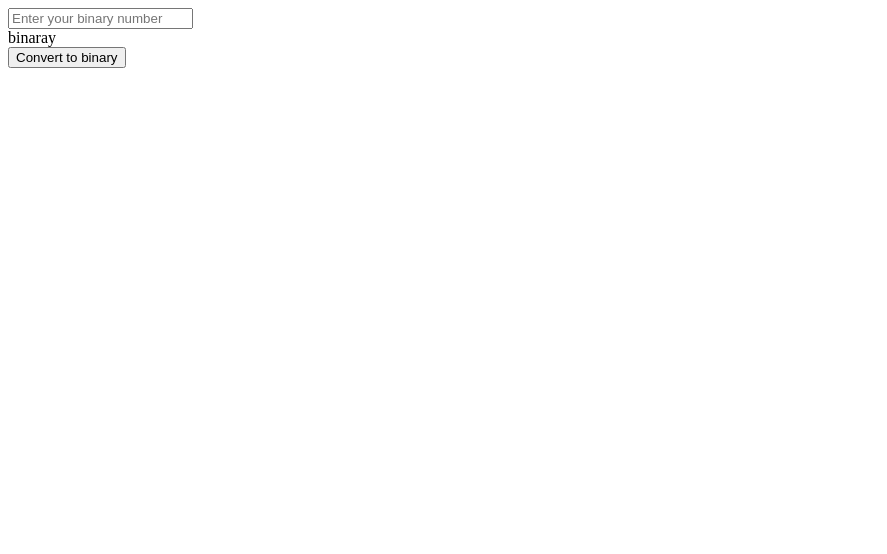
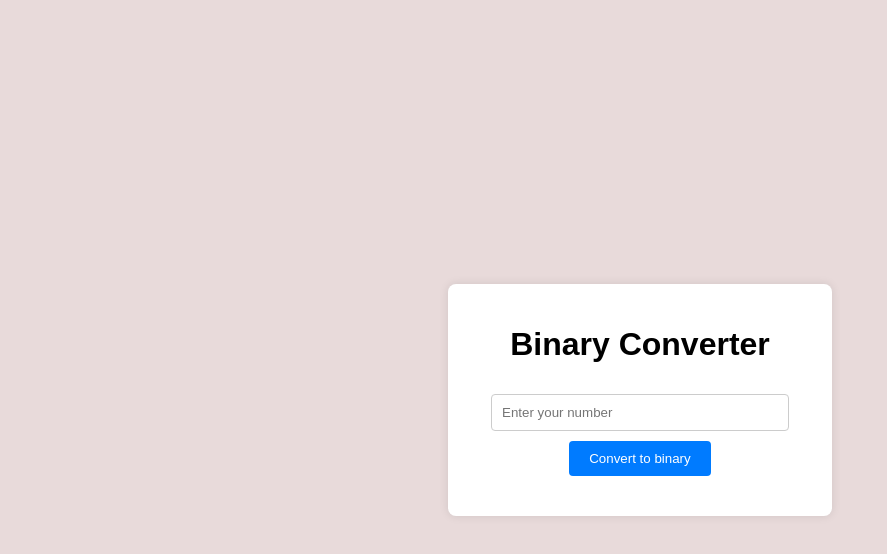
Before and after one commit to Lionelapex/ToBinaryConvertor, a plain HTML site: page index.html in a window 1280 px wide. Shown: the whole page, without its empty margins (0-887 px from the left). Drawn offline with Linux system fonts and the light colour scheme.

Commit message:
updated the design

```diff
--- a/index.html
+++ b/index.html
@@ -3,21 +3,19 @@
 <head>
     <meta charset="UTF-8">
     <meta name="viewport" content="width=device-width, initial-scale=1.0">
-    <title>Document</title>
+    <title>Binary Converter</title>
+    <link rel="stylesheet" href="style.css">
 </head>
 <body>
 
-   <div>
-
-    <input type="text" id="inputNumber" placeholder="Enter your binary number">
-
-    <DIV id="binaryOutput">
-        binaray <i class="fa fa-hacker-news" aria-hidden="true"></i>
-    </DIV>
-
-    <button >Convert to binary</button>
+   <div class="container">
+    <h1>Binary Converter</h1>
+    <input type="text" id="inputNumber" placeholder="Enter your number">
+    <button onclick="validateAndConvert()">Convert to binary</button>
+    <div id="binaryOutput">
+         <i class="fa fa-hacker-news" aria-hidden="true"></i>
+    </div>
    </div>
-
 
 <script src="script.js"></script>
 </body>
--- a/script.js
+++ b/script.js
@@ -54,4 +54,5 @@ const binaryNumber = convertToBinary(validNumber)
 
   binaryOutput.textContent=binaryNumber
 
+
 })
--- /dev/null
+++ b/style.css
@@ -0,0 +1,57 @@
+body {
+    font-family: Arial, sans-serif;
+    background-color: #e8dada;
+    display: flex;
+    justify-content: center;
+    align-items: center;
+    height: 100vh;
+    margin: 0;
+    animation: fadeIn 1s ease-in-out;
+}
+@keyframes fadeIn {
+    from { opacity: 0; }
+    to { opacity: 1; }
+}
+.container {
+    background-color: #fff;
+    padding: 20px;
+    border-radius: 8px;
+    box-shadow: 0 0 10px rgba(0, 0, 0, 0.1);
+    text-align: center;
+    animation: slideIn 0.5s ease-in-out;
+}
+@keyframes slideIn {
+    from { transform: translateY(-20px); opacity: 0; }
+    to { transform: translateY(0); opacity: 1; }
+}
+input[type="text"] {
+    width: 80%;
+    padding: 10px;
+    margin: 10px 0;
+    border: 1px solid #ccc;
+    border-radius: 4px;
+    transition: border-color 0.3s;
+}
+input[type="text"]:focus {
+    border-color: #007bff;
+}
+button {
+    padding: 10px 20px;
+    background-color: #007bff;
+    color: #fff;
+    border: none;
+    border-radius: 4px;
+    cursor: pointer;
+    transition: background-color 0.3s, transform 0.3s;
+}
+button:hover {
+    background-color: #0056b3;
+    transform: scale(1.05);
+}
+#binaryOutput {
+    margin-top: 20px;
+    font-size: 1.2em;
+    color: #333;
+    animation: fadeIn 1s ease-in-out;
+    text-decoration:  none;
+}
```
